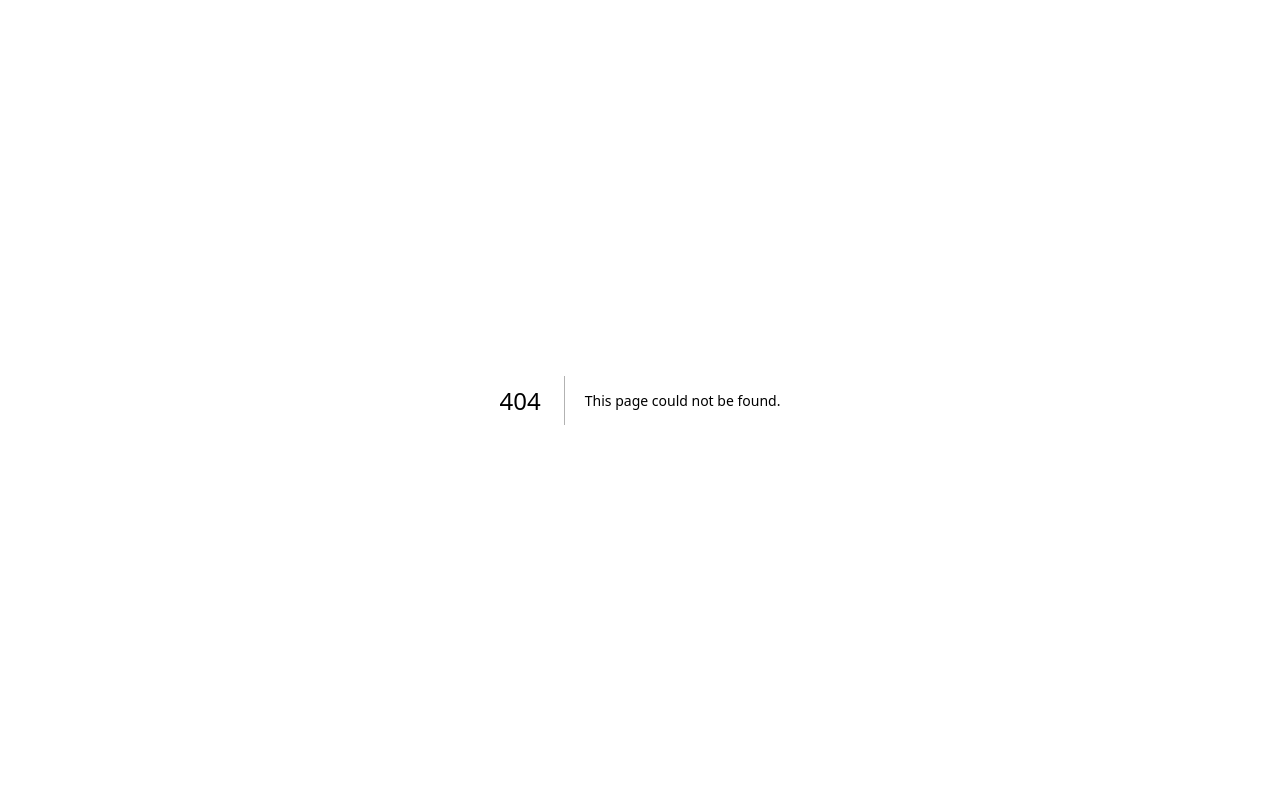
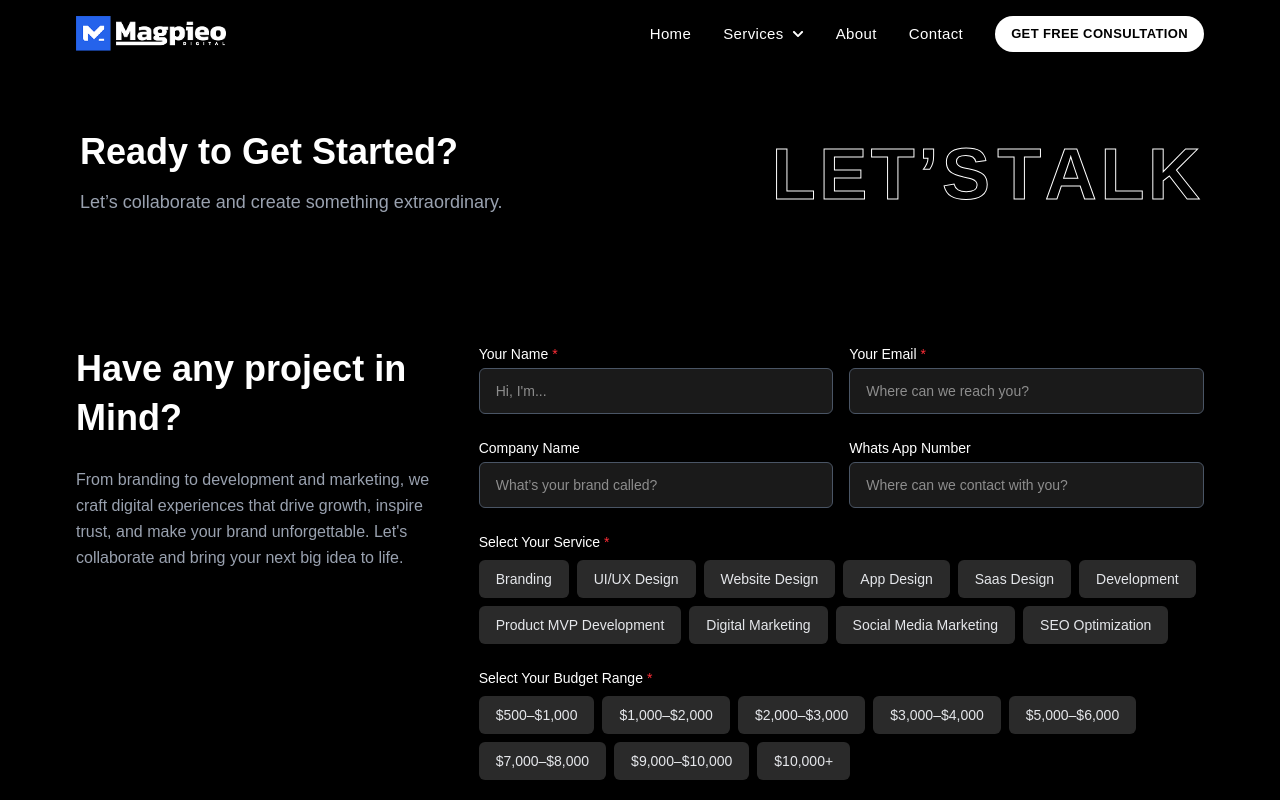
Before and after one commit to magpieo/magpieo-digital, a Next.js app: page /services in a window 1280 px wide. Before the commit this address had no page. Shown: the top 800 px of the page. Built offline with nearby package versions, Linux system fonts and the light colour scheme.

Commit message:
service route added

```diff
--- /dev/null
+++ b/src/app/(MainLayout)/services/page.tsx
@@ -0,0 +1,24 @@
+import React from "react";
+import Technology from "../(Home)/_components/Technology";
+import LetsTalk from "../(Home)/_components/LetsTalk";
+import RegistrationSection from "../(Home)/_components/RegistrationSection";
+
+const page = () => {
+  return (
+    <div>
+      <div className="max-w-6xl mx-auto bg-[#110F0F]">
+        {/* <p>services</p> */}
+        <LetsTalk />
+      </div>
+
+      {/* <div className="   bg-[#110F0F]">
+        <Technology />
+      </div> */}
+      <div className="max-w-6xl mx-auto ">
+        <RegistrationSection />
+      </div>
+    </div>
+  );
+};
+
+export default page;
--- a/src/app/components/shared/Navbar.tsx
+++ b/src/app/components/shared/Navbar.tsx
@@ -1,12 +1,3 @@
-
-
-
-
-
-
-
-
-
 /* eslint-disable react/no-unescaped-entities */
 "use client";
 
@@ -29,31 +20,11 @@ const menuItems = [
   {
     name: "Services",
     submenu: [
-      {
-        name: "Branding",
-        path: "/services/branding",
-        image: branding,
-      },
-      {
-        name: "UI/UX Design",
-        path: "/services/ui-ux-design",
-        image: ui,
-      },
-      {
-        name: "Web Development",
-        path: "/services/web-development",
-        image: web,
-      },
-      {
-        name: "App Design",
-        path: "/services/app-design",
-        image: app,
-      },
-      {
-        name: "Digital Marketing",
-        path: "/services/digital-marketing",
-        image: marketing,
-      },
+      { name: "Branding", path: "/services/branding", image: branding },
+      { name: "UI/UX Design", path: "/services/ui-ux-design", image: ui },
+      { name: "Web Development", path: "/services/web-development", image: web },
+      { name: "App Design", path: "/services/app-design", image: app },
+      { name: "Digital Marketing", path: "/services/digital-marketing", image: marketing },
     ],
   },
   { name: "About", path: "/about" },
@@ -64,6 +35,7 @@ const Navbar = () => {
   const [menuOpen, setMenuOpen] = useState(false);
   const [activeDropdown, setActiveDropdown] = useState<string | null>(null);
   const [hoveredService, setHoveredService] = useState<any>(null);
+
   const pathname = usePathname();
   const dropdownRef = useRef<HTMLDivElement>(null);
 
@@ -79,6 +51,7 @@ const Navbar = () => {
         !dropdownRef.current.contains(event.target as Node)
       ) {
         setActiveDropdown(null);
+        setHoveredService(null);
       }
     };
     document.addEventListener("mousedown", handleClickOutside);
@@ -102,13 +75,21 @@ const Navbar = () => {
         </Link>
 
         {/* Desktop Menu */}
-        <div className="hidden md:flex items-center gap-8 text-[15px] font-medium tracking-wide relative ">
+        <div className="hidden md:flex items-center gap-8 text-[15px] font-medium tracking-wide relative">
           {menuItems.map((item) => (
             <div
               key={item.name}
               className="relative group"
-              onMouseEnter={() => item.submenu && setActiveDropdown(item.name)}
-              onMouseLeave={() => item.submenu && setActiveDropdown(null)}
+              onMouseEnter={() => {
+                if (item.submenu) {
+                  setActiveDropdown(item.name);
+                  setHoveredService(item.submenu[0]); // ✅ show first submenu item immediately
+                }
+              }}
+              onMouseLeave={() => {
+                setActiveDropdown(null);
+                setHoveredService(null);
+              }}
               ref={dropdownRef}
             >
               {/* Menu Item */}
@@ -147,17 +128,16 @@ const Navbar = () => {
               {/* Mega Menu */}
               {item.submenu && (
                 <div
-                  className={`absolute left-[-200px] top-full mt-[10px] bg-black/95 backdrop-blur-xl text-white  rounded-b-2xl shadow-2xl w-[650px] h-[320px] overflow-hidden transition-all duration-300 z-40
-                  ${
-                    activeDropdown === item.name
-                      ? "opacity-100 visible translate-y-0"
-                      : "opacity-0 invisible translate-y-5"
-                  }`}
+                  className={`absolute left-[-200px] top-full mt-[10px] bg-black/95 backdrop-blur-xl text-white rounded-b-2xl shadow-2xl w-[650px] h-[320px] overflow-hidden transition-all duration-300 z-40
+                    ${
+                      activeDropdown === item.name
+                        ? "opacity-100 visible translate-y-0"
+                        : "opacity-0 invisible translate-y-5"
+                    }`}
                 >
-
-                  <div className="flex h-full ">
+                  <div className="flex h-full">
                     {/* Left Side - Menu List */}
-                    <div className="w-1/2 p-6 flex flex-col gap-3 border-r border-gray-800">
+                    <div className="w-1/2 pl-6 flex flex-col border-gray-800">
                       {item.submenu.map((sub) => (
                         <Link
                           key={sub.name}
@@ -176,7 +156,7 @@ const Navbar = () => {
                     </div>
 
                     {/* Right Side - Image Preview */}
-                    <div className="w-1/2 relative overflow-hidden flex items-center justify-center rounded-r-2xl ">
+                    <div className="w-1/2 relative overflow-hidden flex items-center justify-center rounded-r-2xl">
                       {hoveredService ? (
                         <Image
                           src={hoveredService.image}
@@ -190,20 +170,16 @@ const Navbar = () => {
                           <span className="opacity-60">to preview</span>
                         </div>
                       )}
-                      <div className="absolute inset-0 bg-gradient-to-t from-black/60 to-transparent "></div>
+                      <div className="absolute inset-0 bg-gradient-to-t from-black/60 to-transparent"></div>
 
                       {hoveredService && (
-                        <div className="absolute bottom-4 left-4 text-white">
+                        <div className="absolute bottom-4 left-4 text-white transition-opacity duration-300">
                           <h4 className="font-semibold text-lg">
                             {hoveredService.name}
                           </h4>
                         </div>
                       )}
                     </div>
-
-
-
-
                   </div>
                 </div>
               )}
@@ -228,7 +204,7 @@ const Navbar = () => {
         </button>
       </div>
 
-      {/* Mobile Menu (unchanged) */}
+      {/* Mobile Menu */}
       {menuOpen && (
         <div className="flex flex-col items-start bg-black text-[12px] px-[8%] text-white md:hidden pb-6 space-y-1 animate-slide-down">
           {menuItems.map((item) => (
--- a/src/data/service.ts
+++ b/src/data/service.ts
@@ -4,7 +4,7 @@ import web from "../asset/service/Magoieo_Digital_WebDesign.jpg";
 import app from "../asset/service/Magpieo_Digital_App_Design.jpg";
 import branding from "../asset/service/Magpieo_Digital_Branding.png";
 import marketing from "../asset/service/Magpieo_Digital_Digital_Marketing.jpg";
-import ui from "../asset/service/Magpieo_Digital_Digital_Marketing.jpg";
+import ui from "../asset/service/Magpieo_Digital_uiux_ design.jpg";
 
 export const services = [
   {
```
